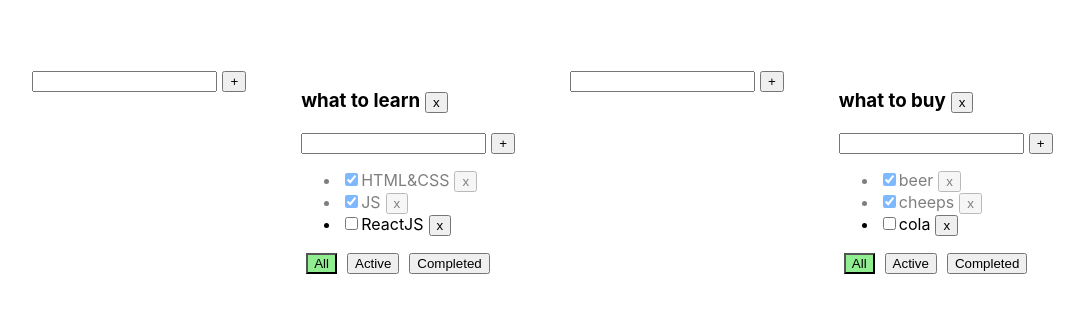
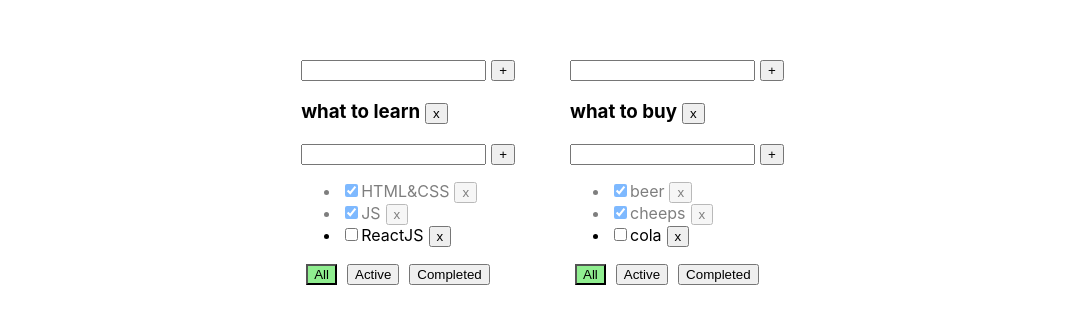
Before and after one commit to VanoKi/todolist-react, a React (Vite) app: page / in a window 1280 px wide. Shown: the part 228-552 px from the top of the page, without its empty margins (70-1154 px from the left). Built offline with nearby package versions, Linux system fonts and the light colour scheme.

Commit message:
fix: key

```diff
--- a/src/App.tsx
+++ b/src/App.tsx
@@ -88,11 +88,13 @@ export const App = () => {
     }
 
     const createTodoList = (title: string) => {
+      const todolistsId = v1()
       const newTodoList: Todolist = {id: v1(), title, filter: 'all'}
       setTodolists([newTodoList, ...todolists])
+      setTasks({...tasks, [todolistsId]: []})
     }
 
-    return <>
+    return <div key={t1.id}>
       <CreateItemForm onCreateItem={createTodoList}/>
       <TodolistItem
         key={t1.id}
@@ -106,7 +108,7 @@ export const App = () => {
         changeTaskStatus={changeTaskStatus}
         deleteTodoList={deleteTodoList}
       />
-    </>
+    </div>
   })
 
   return (
```
